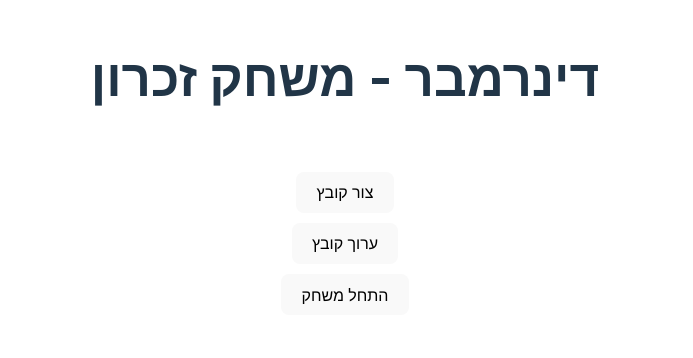
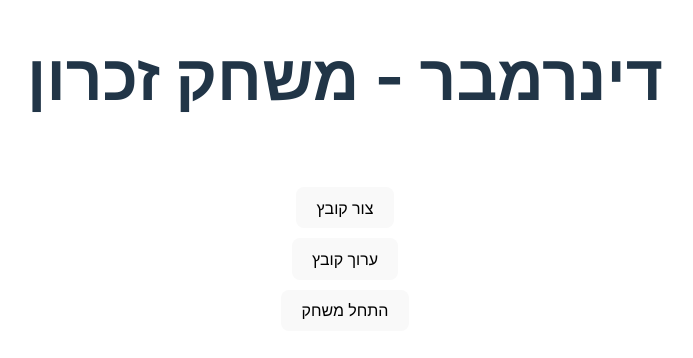
Before and after one commit to aniOfri/Dynrember, a React (Vite) app: page / in a window 1280 px wide. Shown: the part 214-572 px from the top of the page, without its empty margins (295-988 px from the left). Built offline with nearby package versions, Linux system fonts and the light colour scheme.

Commit message:
changed answers display

```diff
--- a/src/App.css
+++ b/src/App.css
@@ -12,3 +12,7 @@
 .buttons button{
   margin-bottom: 10px;
 }
+
+.title{
+  font-size:5vw;
+}
--- a/src/App.jsx
+++ b/src/App.jsx
@@ -17,7 +17,7 @@ function App() {
       jsx = (
         <div>
           <div>
-            <h1>דינרמבר - משחק זכרון</h1>
+            <h1 className='title'>דינרמבר - משחק זכרון</h1>
           </div>
           <div className="buttons">
             <button onClick={() => setPage(1)}>
--- a/src/Game.css
+++ b/src/Game.css
@@ -38,3 +38,8 @@ button:focus:not(:focus-visible) {
 .normal{
   border: solid 3px transparent;
 }
+
+.answers{
+  font-size: 4vw;
+
+}
--- a/src/Game.jsx
+++ b/src/Game.jsx
@@ -247,7 +247,6 @@ function Game() {
                     nextround = (<div><button className="buttonText" onClick={nextRound} >NEXT</button></div>)
 
                 jsx =(<div>
-                    <h1>טעויות: {wrongAnswers} |  :תשובות נכונות {correctAnswers}</h1>
                     <h1>{matches[currentMatch].label}</h1>
                     {viewImages}
                     <p>{confetti}</p>
@@ -278,7 +277,6 @@ function Game() {
 
 
                 jsx =(<div>
-                    <h1>טעויות: {wrongAnswers} |  :תשובות נכונות {correctAnswers}</h1>
                     <img height="100" width="100px" src={images[matches[currentMatch].id]}/><br></br>
                     {viewText}
                     <p>{confetti}</p>
@@ -294,7 +292,6 @@ function Game() {
         else if (mode == 2){
             if (matches.length > 0){
                 jsx =(<div>
-                    <h1>טעויות: {wrongAnswers} |  :תשובות נכונות {correctAnswers}</h1>
                     <img height="100" width="100px" src={images[matches[currentMatch].id]}/><br></br>
                     <input type="text" defaultValue="" onKeyDown={handleKeyDown}/>
 
@@ -319,7 +316,6 @@ function Game() {
                 }
 
                 jsx =(<div>
-                    <h1>טעויות: {wrongAnswers} |  :תשובות נכונות {correctAnswers}</h1>
                     <Speech value={matches[currentMatch].label}/><br/>
                     {viewImages}
                     <p>{lastAnswer} {confetti}</p>
@@ -336,6 +332,7 @@ function Game() {
 
     return (
     <div>
+        <h1 className='answers'>טעויות: {wrongAnswers} <br></br>  תשובות נכונות: {correctAnswers}</h1>
         {jsx}
     </div>
     )
```
